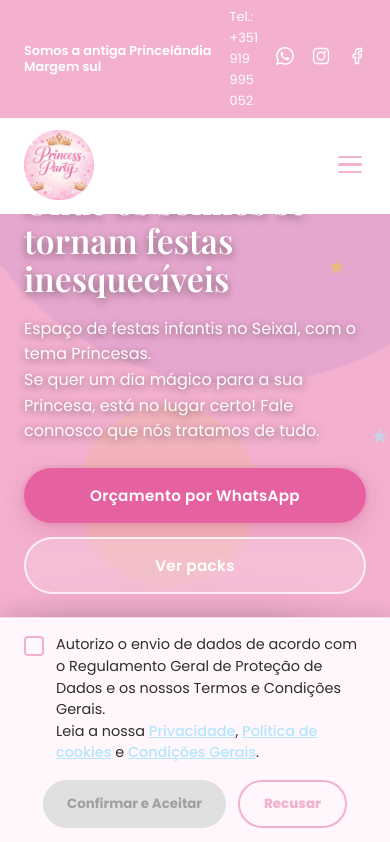
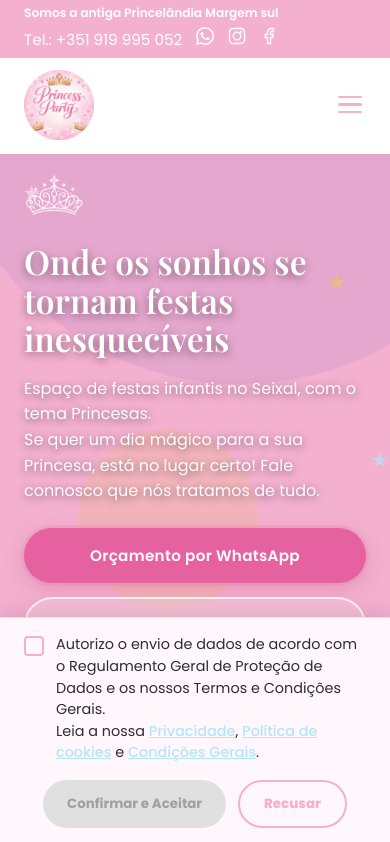
Before and after one commit to luanbelon/princess-party, a Next.js app: page / in a window 390 px wide. Shown: the top 842 px of the page. Built offline with nearby package versions, Linux system fonts and the light colour scheme.

Commit message:
Ajustes responsividade

```diff
--- a/src/components/HeroCompact.module.css
+++ b/src/components/HeroCompact.module.css
@@ -256,9 +256,13 @@
 }
 
 @media (max-width: 900px) {
+  .hero {
+    min-height: auto;
+  }
+
   .inner {
     flex-direction: column;
-    padding-top: 120px;
+    padding-top: 180px;
   }
 
   .textCol,
--- a/src/components/Navbar.module.css
+++ b/src/components/Navbar.module.css
@@ -140,6 +140,29 @@
 }
 
 @media (max-width: 900px) {
+  .topbarInner {
+    grid-template-columns: 1fr;
+    grid-template-rows: auto auto;
+    justify-items: start;
+    row-gap: 6px;
+  }
+
+  .topbarNote {
+    grid-column: 1;
+    grid-row: 1;
+    justify-self: start;
+    white-space: nowrap;
+    font-size: 0.76rem;
+  }
+
+  .topbarRight {
+    grid-column: 1;
+    grid-row: 2;
+    justify-self: start;
+    gap: 14px;
+    font-size: 0.95rem;
+  }
+
   .burger { display: flex; }
 
   .logoImg {
```
